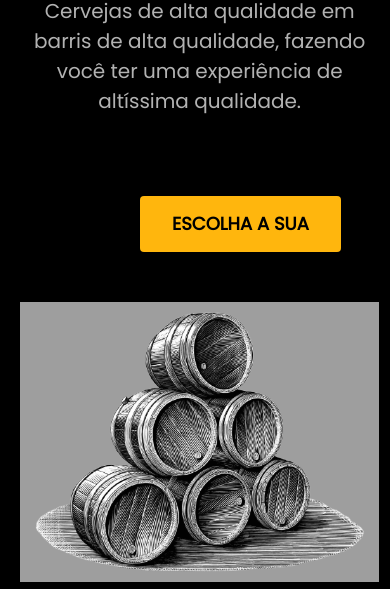
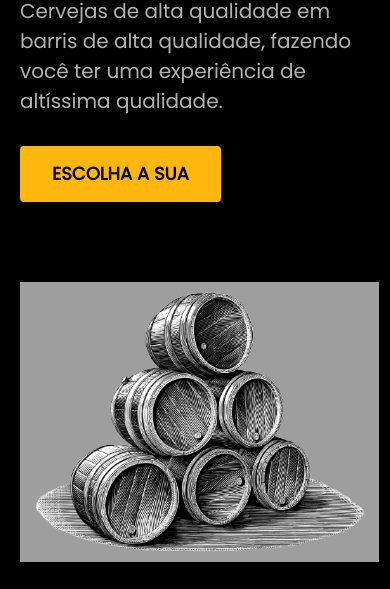
Before and after one commit to kayomsqt/brejaBar, a plain HTML site: page index.html in a window 390 px wide. Shown: the part 394-983 px from the top of the page. Drawn offline with Linux system fonts and the light colour scheme.

Commit message:
landing page

```diff
--- a/style.css
+++ b/style.css
@@ -136,7 +136,6 @@ p {
   }
   .introducao {
     grid-template-columns: 1fr;
-    text-align: center;
   }
   .introducao-conteudo h1 {
     font-size: 30px;
@@ -145,14 +144,14 @@ p {
   }
   .introducao-conteudo p {
     font-size: 20px;
-    margin-bottom: 50px;
-  }
-  .botao {
-    margin-bottom: 50px;
-    margin-left: 120px;
+    margin-bottom: 0px;
   }
   .introducao-conteudo img {
     height: 300px;
+  }
+  .introducao-conteudo a {
+    margin-bottom: 80px;
+    justify-content: center;
   }
 }
 
```
